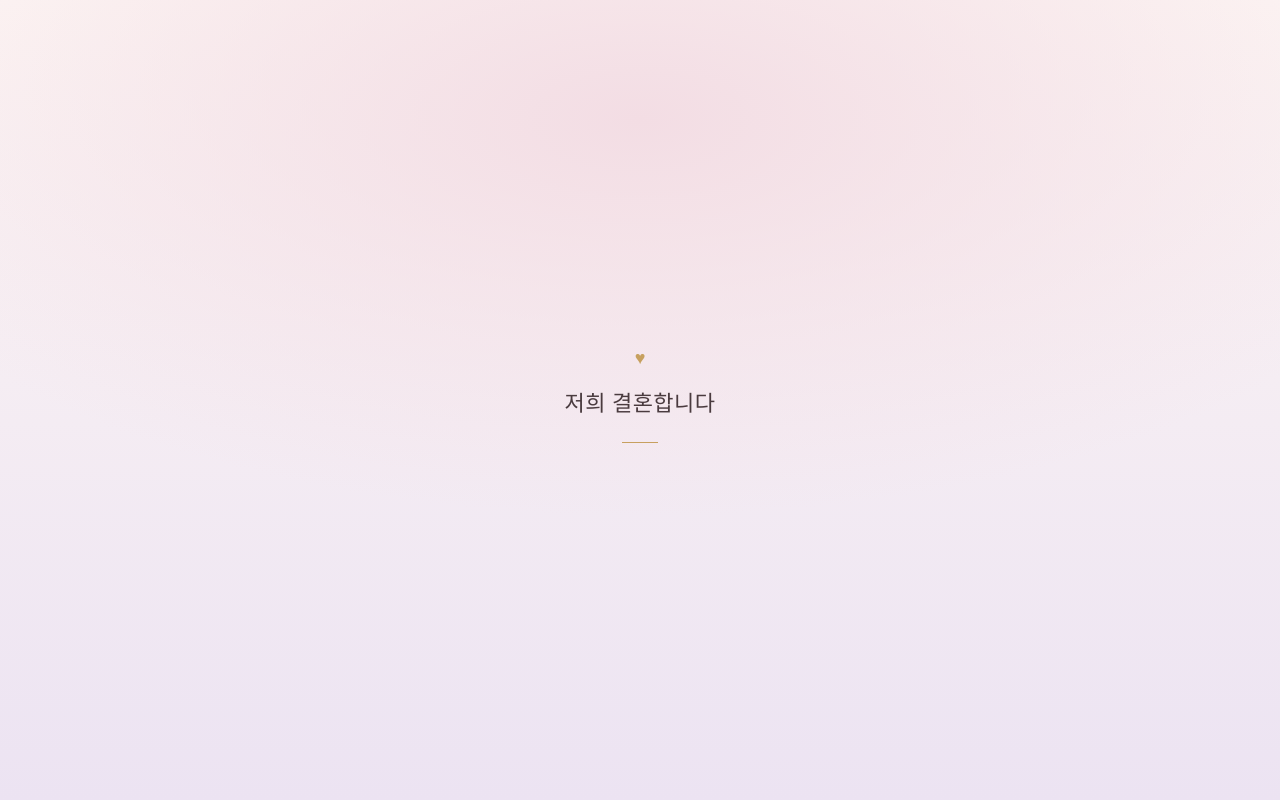
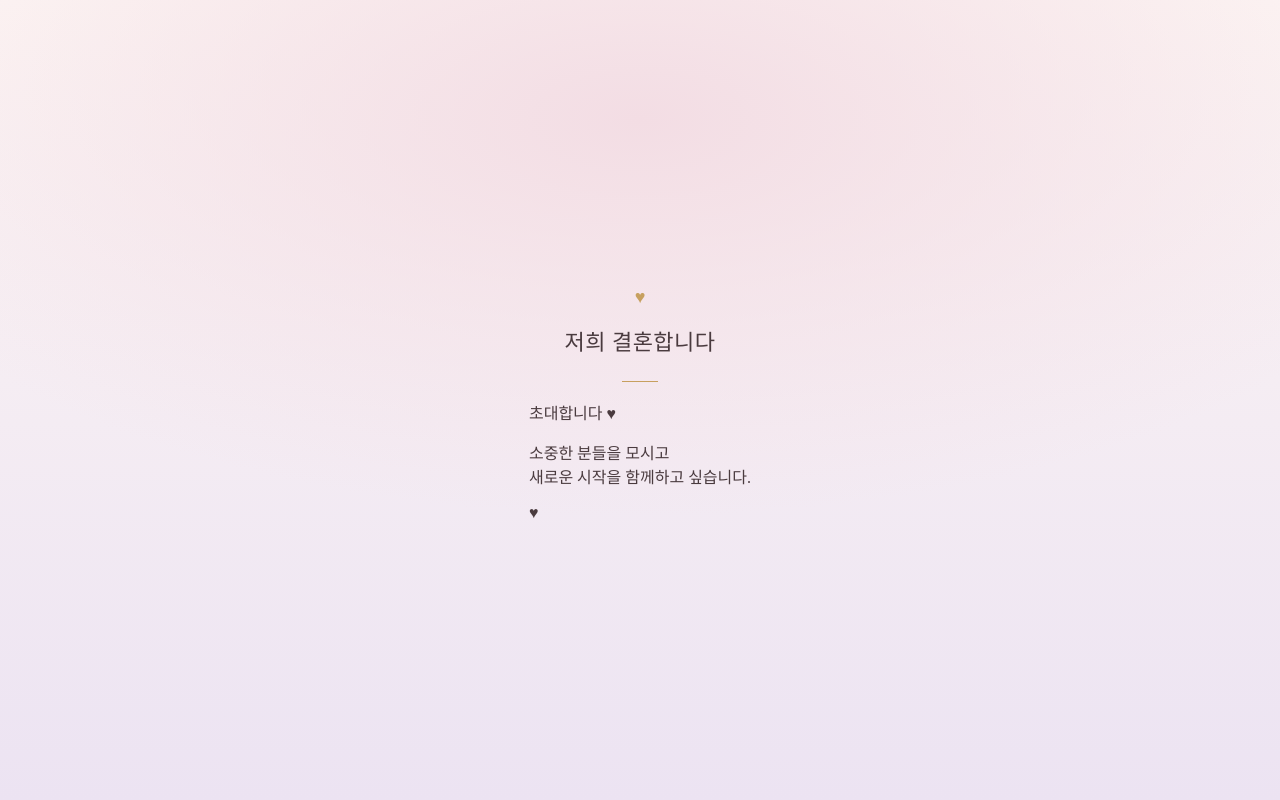
Before and after one commit to hyunni26/wd_invitation, a Flask app: template templates/index.html in a window 1280 px wide. Run offline with Flask 3, Linux system fonts and the light colour scheme; the template is opened without the code that fills it, so the values that code supplies are empty; some libraries are stand-ins or nearby versions; some web fonts are replaced.

Commit message:
Update index.html
인트로를 편지봉투 연출로 변경 (뒤집기 → 실링 열기 → 편지지)

```diff
--- a/templates/index.html
+++ b/templates/index.html
@@ -32,6 +32,11 @@
 
 <!-- ================= 첫화면 (인트로) ================= -->
 <div class="intro{% if guest_name %} intro--personal{% endif %}" id="intro">
+  <div class="envelope">
+    <div class="envelope__flipper">
+
+      <!-- 봉투 앞면: 이름 / 저희 결혼합니다 / 날짜 -->
+      <div class="envelope__face envelope__front">
         <div class="intro__inner">
           {% if guest_name %}
           <p class="intro__to">{{ guest_name }}님께</p>
@@ -44,9 +49,25 @@
           <p class="intro__phrase">저희 결혼합니다</p>
           <div class="intro__divider"></div>
           <p class="intro__date">{{ info.wedding_date_display }}</p>
+        </div>
+      </div>
+
+      <!-- 봉투 뒷면: 덮개 + 실링, 안에 편지지 -->
+      <div class="envelope__face envelope__back" aria-hidden="true">
+        <div class="envelope__letter">
+          <p class="envelope__letter-title">초대합니다 <span>♥</span></p>
           {% if guest_msg %}
-    <p class="intro__msg">{{ guest_msg }}</p>
+          <p class="envelope__letter-msg">{{ guest_msg }}</p>
+          {% else %}
+          <p class="envelope__letter-msg">소중한 분들을 모시고<br>새로운 시작을 함께하고 싶습니다.</p>
           {% endif %}
+        </div>
+        <div class="envelope__pocket"></div>
+        <div class="envelope__flap"></div>
+        <div class="envelope__seal">♥</div>
+      </div>
+
+    </div>
   </div>
 </div>
 
```
Lines whose indentation alone changed are shown as unchanged.
